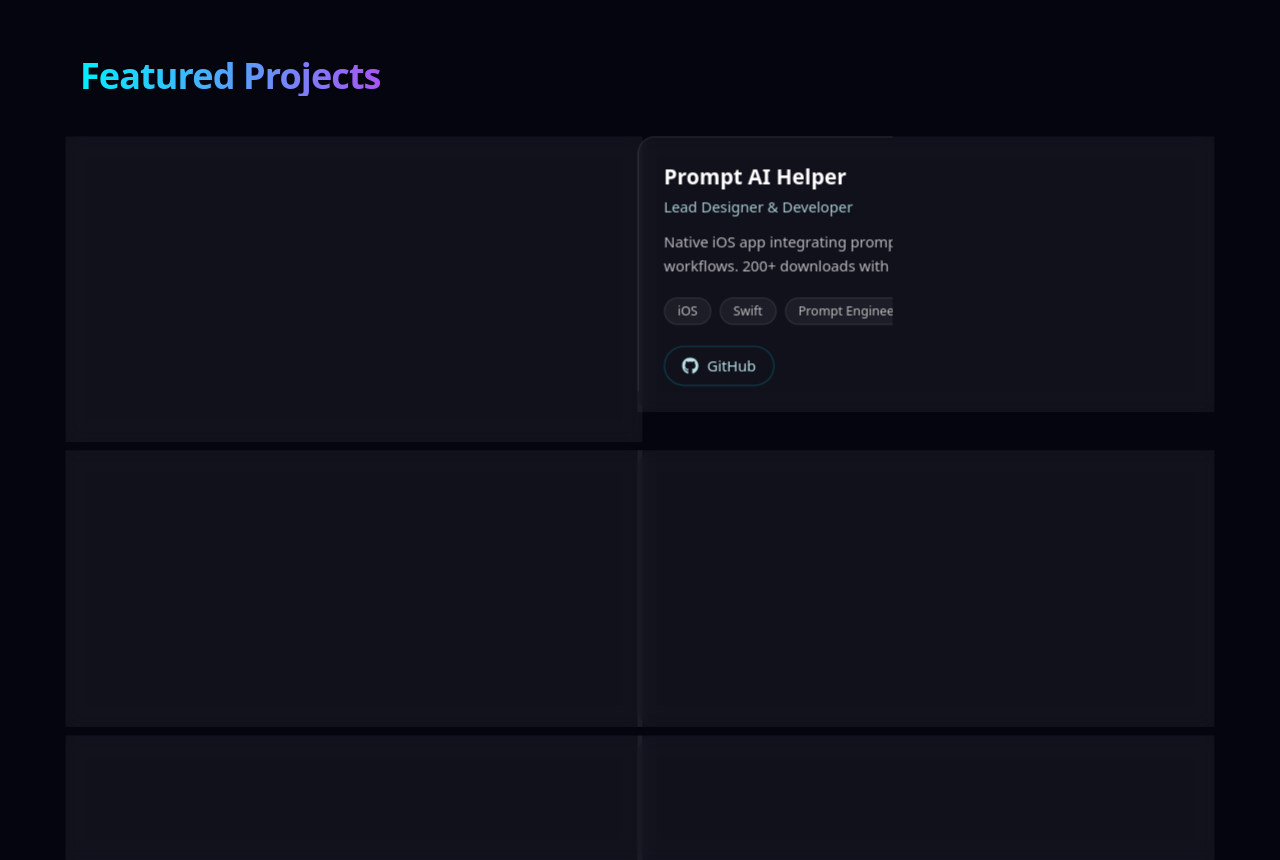
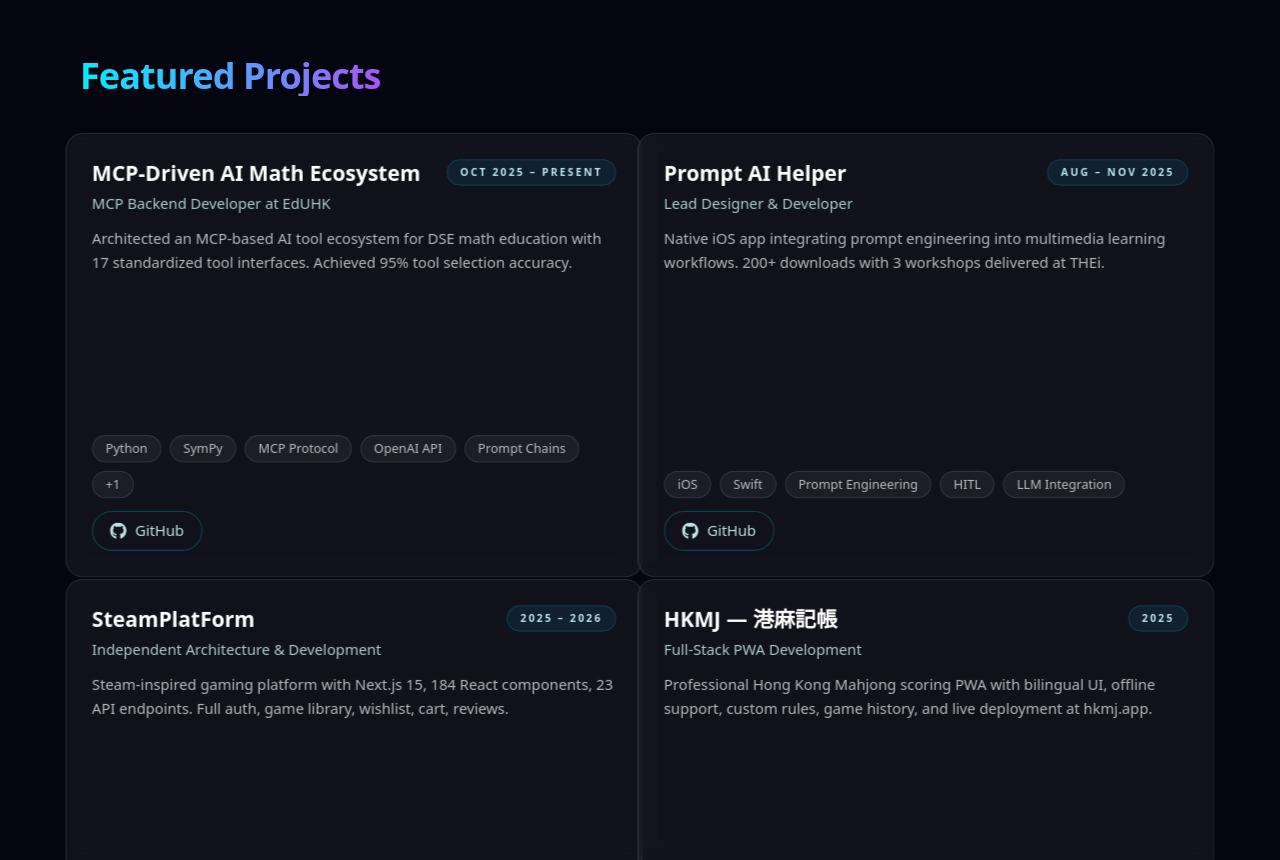
Before and after one commit to Kenneth0416/mycv, a Next.js app: page / in a window 1280 px wide. Shown: the part 1940-2800 px from the top of the page. Built offline with nearby package versions, Linux system fonts and the light colour scheme.

Commit message:
fix: standardize project card heights and layout
- Set fixed height of 420px for all cards
- Limit description to 3 lines with line-clamp
- Align tags and buttons to bottom with flex layout

```diff
--- a/src/components/Projects.tsx
+++ b/src/components/Projects.tsx
@@ -124,8 +124,8 @@ export default function Projects() {
             className="group relative"
           >
             <TiltCard tiltX={10} tiltY={10}>
-              <div className="overflow-hidden rounded-2xl border border-white/10 bg-white/5 backdrop-blur transition-all duration-300 hover:border-cyan-500/30">
-                <div className="flex min-h-[260px] flex-col gap-3 p-6">
+              <div className="h-full overflow-hidden rounded-2xl border border-white/10 bg-white/5 backdrop-blur transition-all duration-300 hover:border-cyan-500/30">
+                <div className="flex h-[420px] flex-col gap-3 p-6">
                 <span className="absolute right-6 top-6 rounded-full border border-cyan-500/20 bg-cyan-500/10 px-3 py-1 text-[10px] font-semibold uppercase tracking-[0.2em] text-cyan-100/90">
                   {project.date}
                 </span>
@@ -133,8 +133,8 @@ export default function Projects() {
                   <h3 className="text-xl font-semibold text-white">{project.title}</h3>
                   <p className="text-sm text-cyan-100/80">{project.role}</p>
                 </div>
-                <p className="text-sm leading-relaxed text-white/70">{project.description}</p>
-                <div className="flex flex-1 items-end">
+                <p className="line-clamp-3 text-sm leading-relaxed text-white/70">{project.description}</p>
+                <div className="flex flex-1 flex-col justify-end gap-3">
                   <div className="flex flex-wrap gap-2">
                     {project.tags.slice(0, 5).map((tag) => (
                       <span
@@ -150,8 +150,7 @@ export default function Projects() {
                       </span>
                     )}
                   </div>
-                </div>
-                <div className="mt-2 flex flex-wrap gap-2">
+                  <div className="flex flex-wrap gap-2">
                   <a
                     className="inline-flex items-center gap-2 rounded-full border border-cyan-500/30 px-4 py-2 text-sm font-medium text-cyan-100/90 transition-colors hover:bg-cyan-500/10 hover:text-cyan-50"
                     href={project.github}
@@ -176,6 +175,7 @@ export default function Projects() {
                   )}
                 </div>
               </div>
+              </div>
             </div>
             </TiltCard>
           </motion.article>
```
